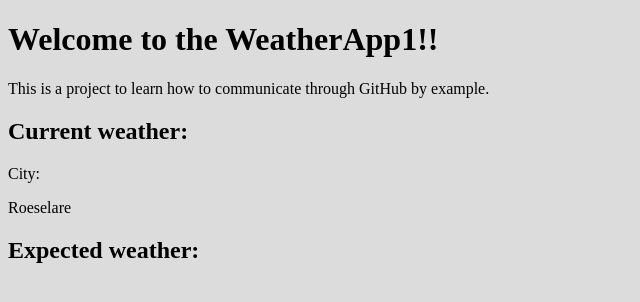
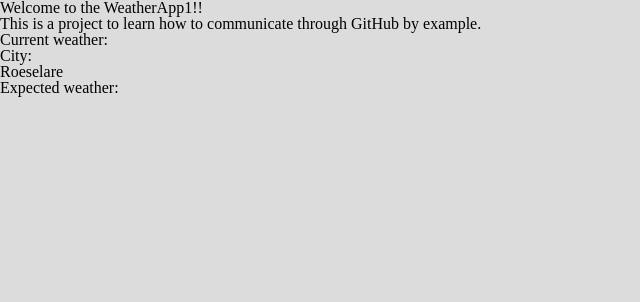
Before and after one commit to ArnaudStudentHowest/weatherapp1, a plain HTML site: page index.html in a window 1280 px wide. Shown: the whole page, without its empty margins (0-640 px from the left). Drawn offline with Linux system fonts and the light colour scheme.

Commit message:
added a reset.css file + link in index.html

```diff
--- /dev/null
+++ b/assets/css/reset.css
@@ -0,0 +1,48 @@
+/* http://meyerweb.com/eric/tools/css/reset/
+   v2.0 | 20110126
+   License: none (public domain)
+*/
+
+html, body, div, span, applet, object, iframe,
+h1, h2, h3, h4, h5, h6, p, blockquote, pre,
+a, abbr, acronym, address, big, cite, code,
+del, dfn, em, img, ins, kbd, q, s, samp,
+small, strike, strong, sub, sup, tt, var,
+b, u, i, center,
+dl, dt, dd, ol, ul, li,
+fieldset, form, label, legend,
+table, caption, tbody, tfoot, thead, tr, th, td,
+article, aside, canvas, details, embed,
+figure, figcaption, footer, header, hgroup,
+menu, nav, output, ruby, section, summary,
+time, mark, audio, video {
+    margin: 0;
+    padding: 0;
+    border: 0;
+    font-size: 100%;
+    font: inherit;
+    vertical-align: baseline;
+}
+/* HTML5 display-role reset for older browsers */
+article, aside, details, figcaption, figure,
+footer, header, hgroup, menu, nav, section {
+    display: block;
+}
+body {
+    line-height: 1;
+}
+ol, ul {
+    list-style: none;
+}
+blockquote, q {
+    quotes: none;
+}
+blockquote:before, blockquote:after,
+q:before, q:after {
+    content: '';
+    content: none;
+}
+table {
+    border-collapse: collapse;
+    border-spacing: 0;
+}
--- a/index.html
+++ b/index.html
@@ -3,6 +3,7 @@
 <head>
     <meta charset="UTF-8">
     <title>Homepage</title>
+    <link rel="stylesheet" href="assets/css/reset.css"/>
     <link rel="stylesheet" href="assets/css/screen.css"/>
 </head>
 <body>
```
